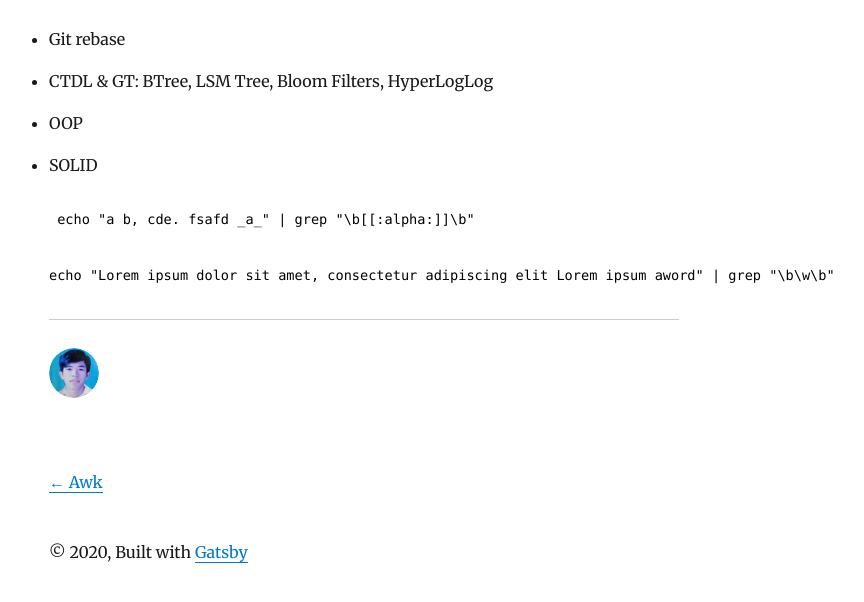
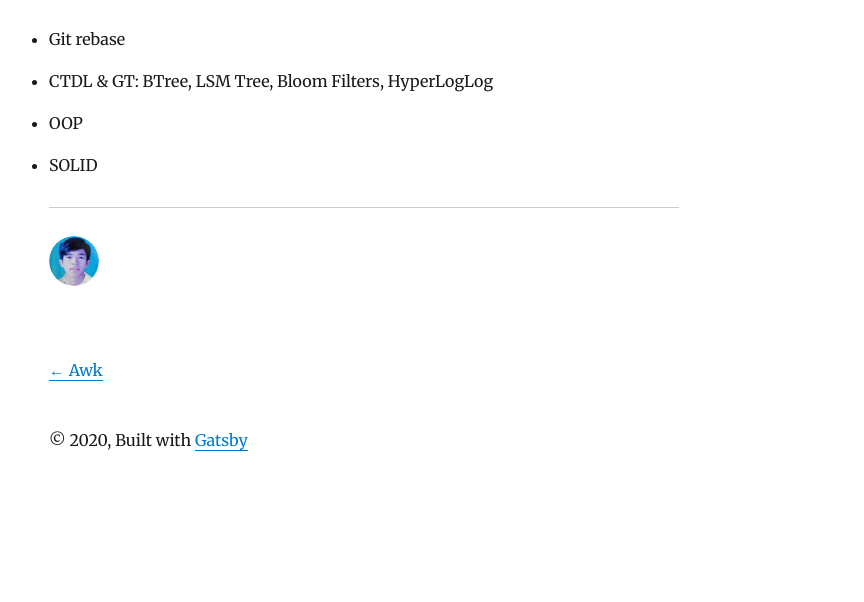
Before and after one commit to giahuyng98/giahuyng98.github.io, a Gatsby site: page /week02/todo/ in a window 1280 px wide. Shown: the part 170-772 px from the top of the page, without its empty margins (276-1140 px from the left). Built offline with nearby package versions, Linux system fonts and the light colour scheme; Gatsby itself is replaced by a stand-in of ours; some packages are replaced by stand-ins of ours.

Commit message:
fix stuff

````diff
--- a/content/blog/week02/todo.md
+++ b/content/blog/week02/todo.md
@@ -8,10 +8,3 @@ description: "TODO LIST"
 - CTDL & GT: BTree, LSM Tree, Bloom Filters, HyperLogLog
 - OOP
 - SOLID
-
-``` bash
- echo "a b, cde. fsafd _a_" | grep "\b[[:alpha:]]\b"
-
-echo "Lorem ipsum dolor sit amet, consectetur adipiscing elit Lorem ipsum aword" | grep "\b\w\b"
-
-```
````
